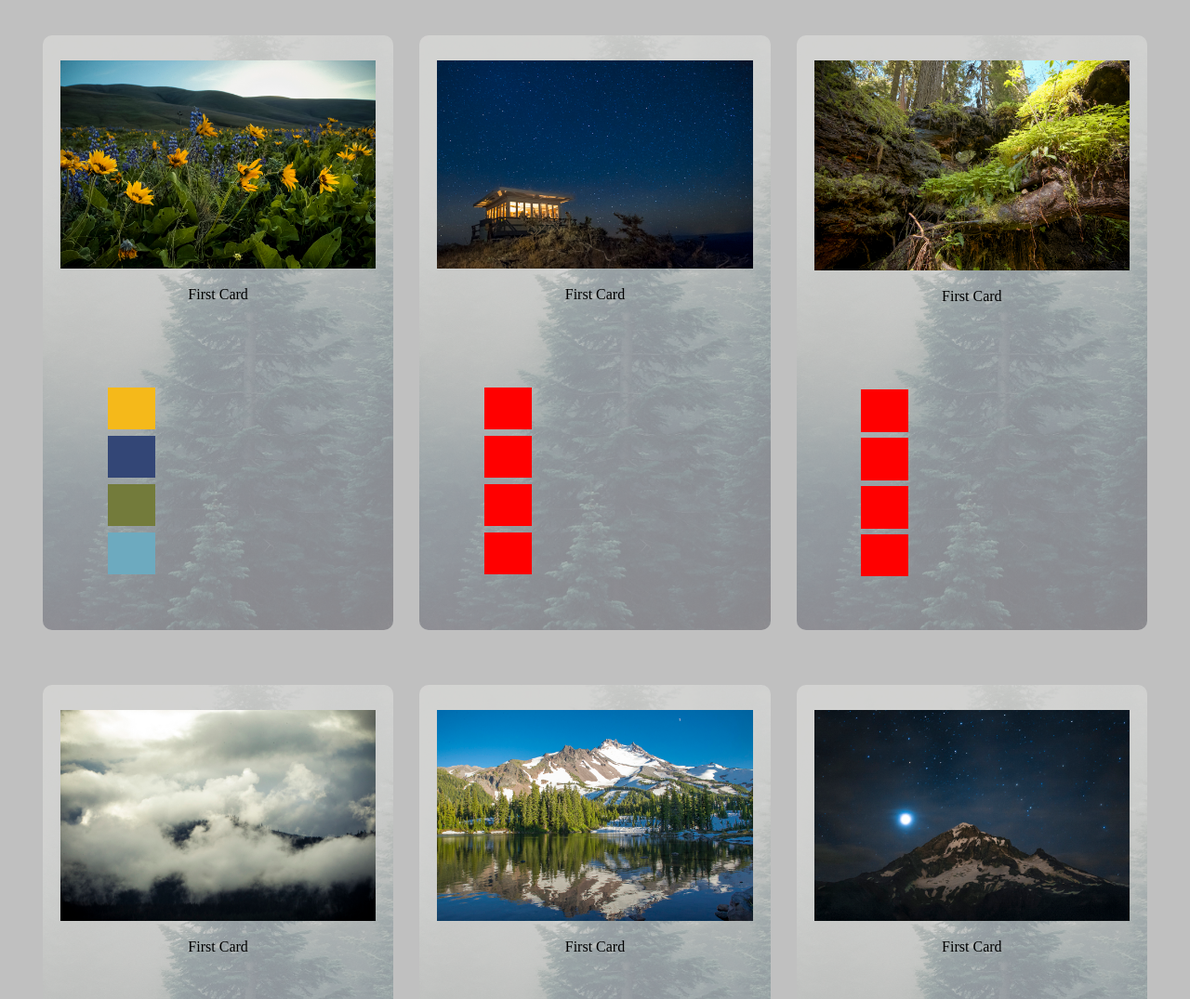
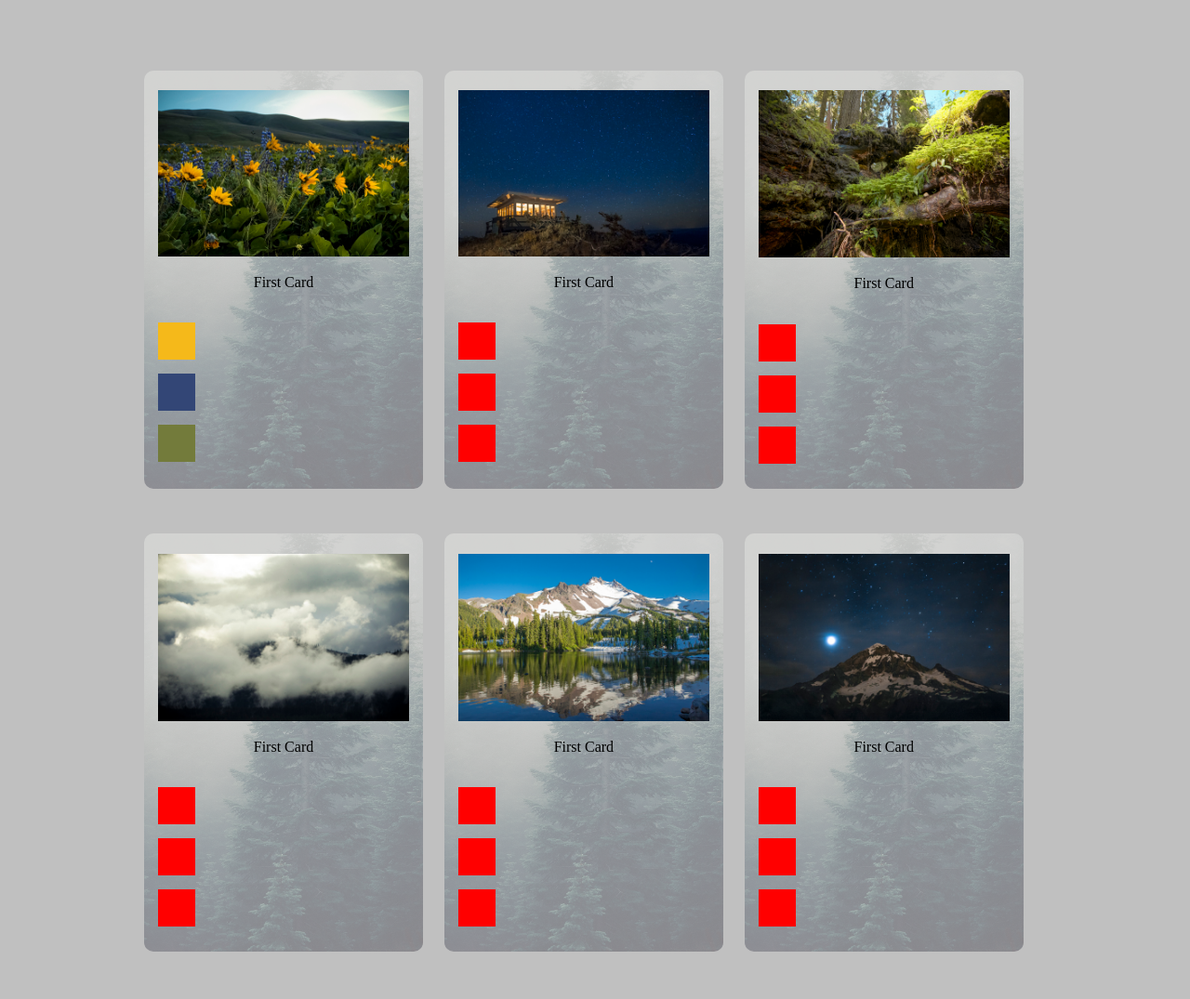
Before and after one commit to GarrettLeePrice/CSS-Colors-of-Oregon, a plain HTML site: page index.html in a window 1280 px wide. Shown: the top 1075 px of the page at 93% size. Drawn offline with Linux system fonts and the light colour scheme.

Commit message:
fix margins on .main container, set fixed size on cards.

```diff
--- a/index.html
+++ b/index.html
@@ -8,7 +8,6 @@
   </head>
   <body>
     <div class="main">
-      <div class="row">
         <div class="card">
           <div class="transBack">
             <div class="card-image">
@@ -21,7 +20,6 @@
               <div id="swatch1a"></div>
               <div id="swatch2a"></div>
               <div id="swatch3a"></div>
-              <div id="swatch4a"></div>
             </div>
           </div>
         </div>
@@ -37,7 +35,6 @@
                 <div id="swatch1"></div>
                 <div id="swatch2"></div>
                 <div id="swatch3"></div>
-                <div id="swatch4"></div>
               </div>
             </div>
         </div>
@@ -53,13 +50,9 @@
                 <div id="swatch1"></div>
                 <div id="swatch2"></div>
                 <div id="swatch3"></div>
-                <div id="swatch4"></div>
               </div>
             </div>
         </div>
-      </div>
-
-      <div class="row">
         <div class="card">
           <div class="transBack">
             <div class="card-image">
@@ -72,7 +65,6 @@
                 <div id="swatch1"></div>
                 <div id="swatch2"></div>
                 <div id="swatch3"></div>
-                <div id="swatch4"></div>
               </div>
           </div>
         </div>
@@ -88,7 +80,6 @@
                 <div id="swatch1"></div>
                 <div id="swatch2"></div>
                 <div id="swatch3"></div>
-                <div id="swatch4"></div>
               </div>
           </div>
         </div>
@@ -104,11 +95,10 @@
                 <div id="swatch1"></div>
                 <div id="swatch2"></div>
                 <div id="swatch3"></div>
-                <div id="swatch4"></div>
               </div>
             </div>
         </div>
-      </div>
+
 
 
 
--- a/scss/application.scss
+++ b/scss/application.scss
@@ -4,18 +4,23 @@
 @import "layout/index";
 @import "components/index";
 
+*,
+*::before,
+*::after {
+  -webkit-box-sizing: border-box;
+  box-sizing: border-box; }
+
 
 body {
   background-color: silver;
+
 }
 
 [id*='swatch'] {
-  height: 15%;
-  width: 15%;
+  height: 40px;
+  width: 40px;
   background-color: red;
-  margin: 0 50% 2% 15%;
-  // margin-left: 15%;
-  // margin-right: 50%;
+  margin-bottom: 15px;
 }
 
 #swatch1a {
@@ -30,23 +35,20 @@ body {
   background-color: #737B3B;
 }
 
-#swatch4a {
-  background-color: #6DAABF;
+
+.main {
+  width: 90vw;
+  max-width: 970px;
+  display: block;
+  margin: 6% auto;
 }
 
-.main {
-  margin: 3%;
-}
-
-.row {
-  @include span-columns(12);
-}
 
 .card {
   margin-bottom: 5%;
   @include span-columns(4 of 12);
-  height: 80vh;
-  // background-color: mintcream;
+  height: 450px;
+  width: 300px;
   border-radius: 10px;
 }
 
@@ -55,7 +57,7 @@ body {
 .card-header {
   padding: 5% 5% 0 5%;
   text-align: center;
-  height: 20%;
+  height: 15%;
 }
 
 .card-copy {
@@ -66,9 +68,6 @@ body {
 
 .card-image img {
   width: 100%;
-  height: auto;
-  display: block;
-  margin: 0 auto;
   padding-top: 8%;
 }
 
```
Also changed, not shown: css/application.css, 1 other file.
